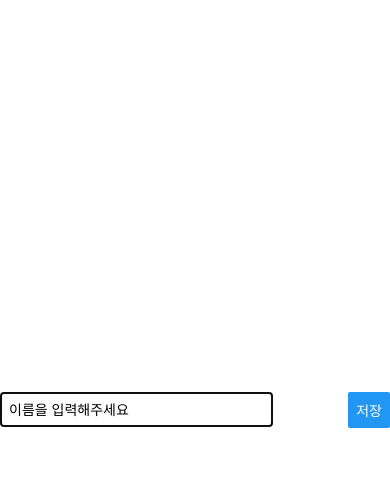
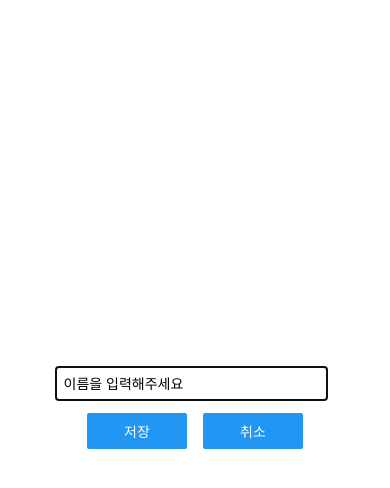
Before and after one commit to HA-SEUNG-JEONG/udemy-react-native, a React Native app: screen / in a window 390 px wide. Both pictures are taken after a click on the button "목표 추가". Shown: the top 488 px of the page. Built offline with nearby package versions, Linux system fonts and the light colour scheme.

Commit message:
feat: 목표 입력 모달에 취소 버튼 추가 및 버튼 레이아웃 개선

```diff
--- a/components/GoalInput.tsx
+++ b/components/GoalInput.tsx
@@ -27,7 +27,14 @@
                     onChangeText={goalInputHandler}
                     value={enteredGoalText}
                 />
-                <Button title="저장" onPress={addGoalHandler} />
+                <View style={styles.buttonContainer}>
+                    <View style={styles.button}>
+                        <Button title="저장" onPress={addGoalHandler} />
+                    </View>
+                    <View style={styles.button}>
+                        <Button title="취소" />
+                    </View>
+                </View>
             </View>
         </Modal>
     );
@@ -38,8 +45,7 @@
 const styles = StyleSheet.create({
     inputContainer: {
         flex: 1,
-        flexDirection: "row", // default는 column..? 일반 CSS하고는 다른듯
-        justifyContent: "space-between",
+        justifyContent: "center",
         alignItems: "center",
         marginBottom: 24,
         borderBottomWidth: 1,
@@ -51,5 +57,17 @@
         width: "70%",
         marginRight: 8,
         padding: 8
+    },
+    buttonContainer: {
+        marginTop: 8,
+        flexDirection: "row",
+        justifyContent: "center",
+        width: "40%",
+        marginHorizontal: 8
+    },
+    button: {
+        width: 100,
+        marginHorizontal: 8,
+        marginVertical: 4
     }
 });
```
